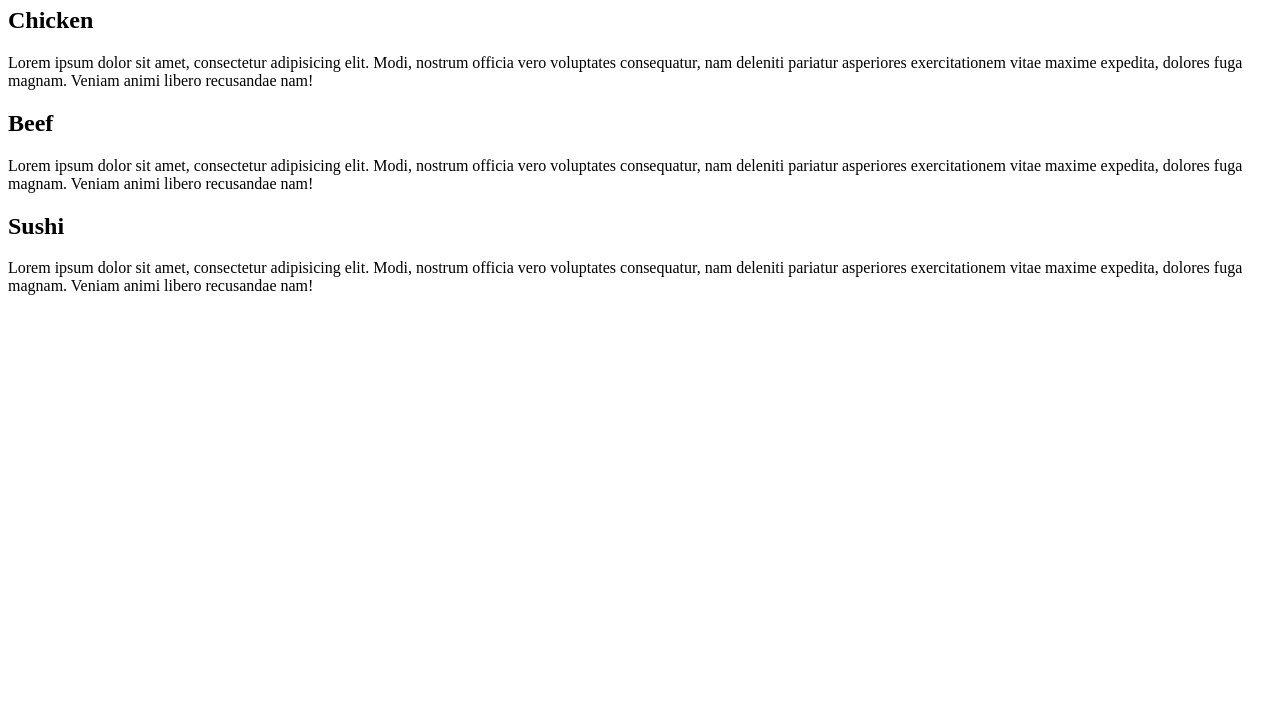
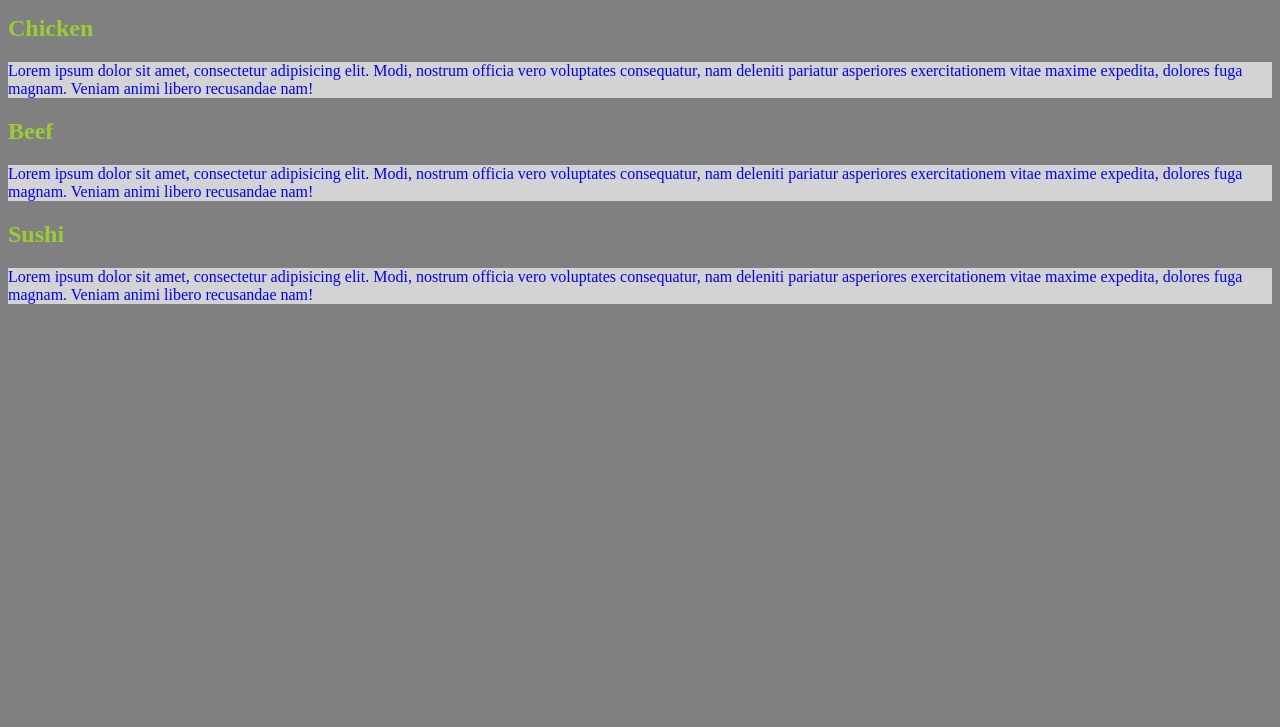
Before and after one commit to RashiRaghav/Coursera-1, a plain HTML site: page site/module2-solution/index.html in a window 1280 px wide. Shown: the part 73-800 px from the top of the page. Drawn offline with Linux system fonts and the light colour scheme.

Commit message:
Update index.html

```diff
--- a/site/module2-solution/index.html
+++ b/site/module2-solution/index.html
@@ -5,7 +5,7 @@
 	<meta charset="utf-8">
 	<meta name="viewport" content="width=device-width, initial-scale=1">
 	<title>Module 2-Solution</title>
-	<link rel="stylesheet" href="site/module2-solution/styles.css">
+	<link rel="stylesheet" href="style.css">
 </head>
 <body>
 <h1>Our Menu</h1>
```
